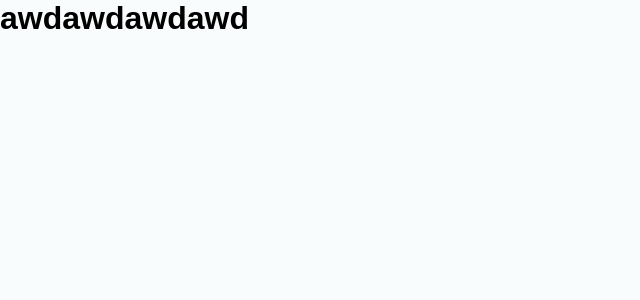
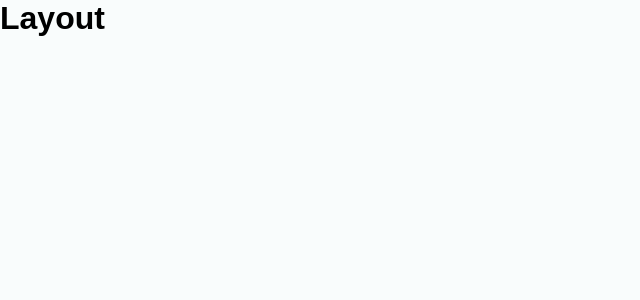
Before and after one commit to ViktorHrimli/Picture_Market, a React (Create React App) app: page / in a window 1280 px wide. Shown: the top 300 px of the page, without its empty margins (0-640 px from the left). Built offline with nearby package versions, Linux system fonts and the light colour scheme.

Commit message:
Base stcructure components

```diff
--- a/package.json
+++ b/package.json
@@ -39,5 +39,8 @@
       "last 1 firefox version",
       "last 1 safari version"
     ]
+  },
+  "devDependencies": {
+    "@types/styled-components": "^5.1.26"
   }
 }
--- a/src/App.js
+++ b/src/App.js
@@ -1,10 +1,12 @@
+import { Layout } from 'components/Layout/Layout';
+
 const App = () => {
   return (
-    <div>
+    <Layout>
       <header>
-        <h1>awdawdawdawd</h1>
+        <h1>Layout</h1>
       </header>
-    </div>
+    </Layout>
   );
 };
 
--- /dev/null
+++ b/src/components/Layout/Layout.jsx
@@ -0,0 +1,7 @@
+import { Conteiner } from 'components/Layout/Lyout.styled';
+
+const Layout = ({ children }) => {
+  return <Conteiner>{children}</Conteiner>;
+};
+
+export { Layout };
--- /dev/null
+++ b/src/components/Layout/Lyout.styled.js
@@ -0,0 +1,7 @@
+import styled from 'styled-components';
+
+const Conteiner = styled.div`
+  display: flex;
+`;
+
+export { Conteiner };
```
Also changed, not shown: 1 other file (tests, documents, lock files or other folders).
